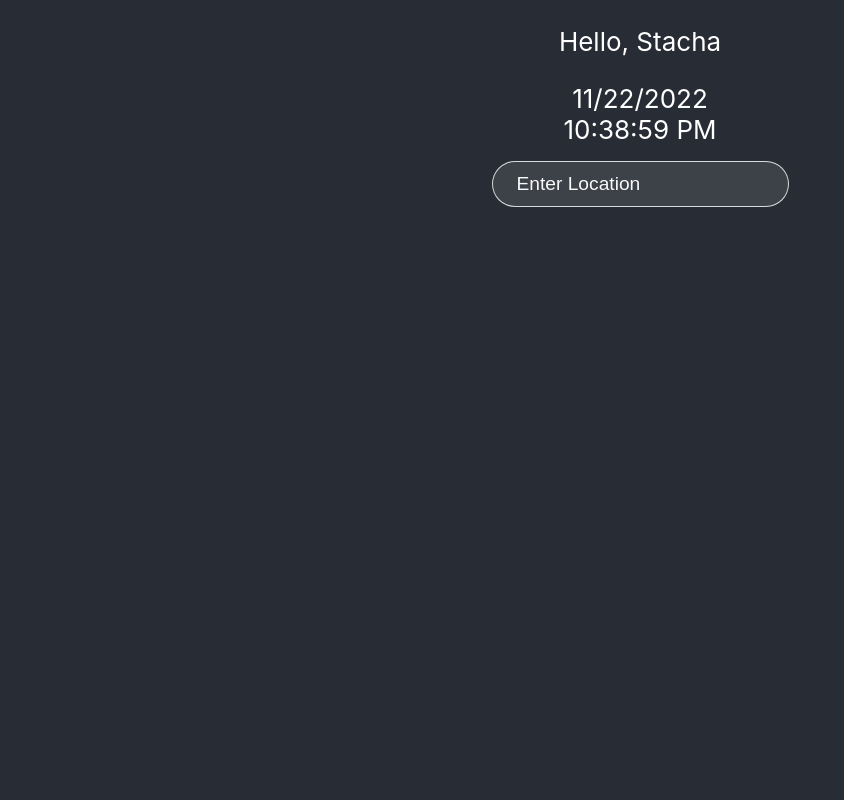
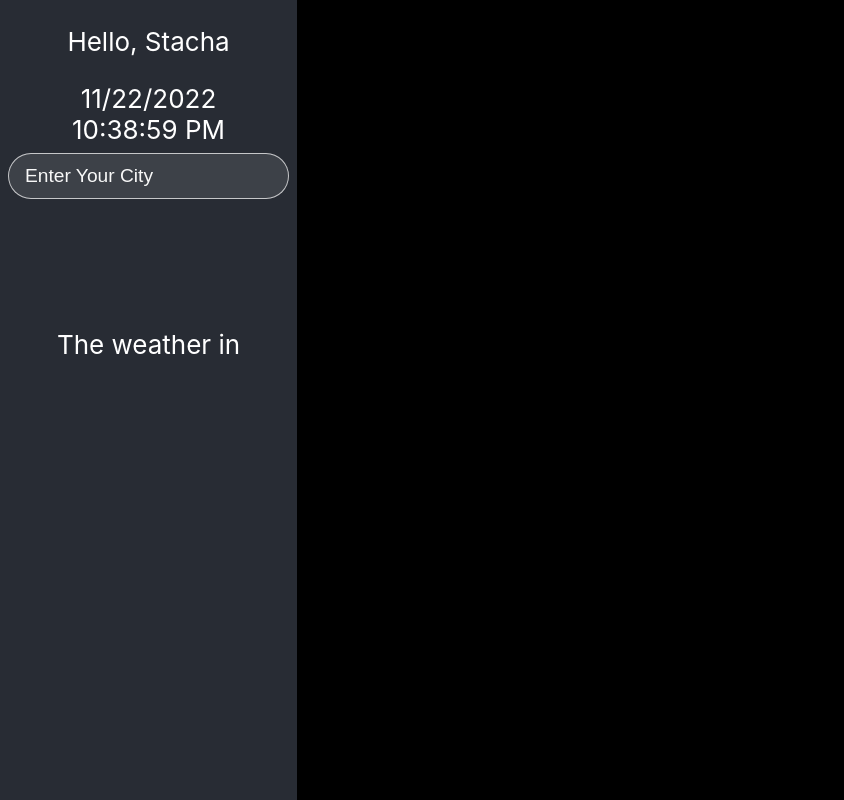
Before and after one commit to Stachacl/magic-mirror, a React (Create React App) app: page / in a window 1280 px wide. Shown: the top 800 px of the page, without its empty margins (0-844 px from the left). Built offline with nearby package versions, Linux system fonts and the light colour scheme; some icons are missing.

Commit message:
position on the mirror div added and styled

```diff
--- a/src/App.js
+++ b/src/App.js
@@ -5,6 +5,8 @@ import Weather from "./components/Weather";
 
 function App() {
   return (
+    <div className="position-on-mirror">
+
     <div className="App">
       <header className="App-header">
         <p>Hello, Stacha</p>
@@ -17,6 +19,7 @@ function App() {
         </div>
       </header>
     </div>
+    </div>
   );
 }
 
--- a/src/components/Weather.js
+++ b/src/components/Weather.js
@@ -1,64 +1,69 @@
-import React, { useState } from 'react'
-import axios from 'axios'
+import React, { useState } from "react";
+import axios from "axios";
 
 function Weather() {
-  const [data, setData] = useState({})
-  const [location, setLocation] = useState('')
+  const [data, setData] = useState({});
+  const [location, setLocation] = useState("");
 
-  const url = `https://api.openweathermap.org/data/2.5/weather?q=${location}&units=imperial&appid=895284fb2d2c50a520ea537456963d9c`
+  const url = `https://api.openweathermap.org/data/2.5/weather?q=${location}&units=imperial&appid=895284fb2d2c50a520ea537456963d9c`;
 
   const searchLocation = (event) => {
-    if (event.key === 'Enter') {
+    if (event.key === "Enter") {
       axios.get(url).then((response) => {
-        setData(response.data)
-        console.log(response.data)
-      })
-      setLocation('')
+        setData(response.data);
+        console.log(response.data);
+      });
+      setLocation("");
     }
-  }
+  };
 
   return (
     <div className="app">
       <div className="search">
         <input
           value={location}
-          onChange={event => setLocation(event.target.value)}
+          onChange={(event) => setLocation(event.target.value)}
           onKeyPress={searchLocation}
-          placeholder='Enter Location'
-          type="text" />
+          placeholder="Enter Your City"
+          type="text"
+        />
       </div>
       <div className="container">
         <div className="top">
           <div className="location">
-            <p>{data.name}</p>
+            <p> The weather in </p>
+            <h4>{data.name} </h4>
           </div>
           <div className="temp">
-            {data.main ? <h1> {(data.main.temp.toFixed()-32)/1.8} °C</h1> : null}
+            {data.main ? (
+              <h1> {Math.floor((data.main.temp.toFixed() - 32) / 1.8)} °C</h1>
+            ) : null}
           </div>
           <div className="description">
             {data.weather ? <p>{data.weather[0].main}</p> : null}
           </div>
         </div>
 
-        {data.name !== undefined &&
+        {/* {data.name !== undefined && (
           <div className="bottom">
             <div className="feels">
-              {data.main ? <p className='bold'>{data.main.feels_like.toFixed()}°F</p> : null}
+              {data.main ? (
+                <p className="bold">{data.main.feels_like.toFixed()}°F</p>
+              ) : null}
               <p>Feels Like</p>
             </div>
             <div className="humidity">
-              {data.main ? <p className='bold'>{data.main.humidity}%</p> : null}
+              {data.main ? <p className="bold">{data.main.humidity}%</p> : null}
               <p>Humidity</p>
             </div>
             <div className="wind">
-              {data.wind ? <p className='bold'>{data.wind.speed.toFixed()} MPH</p> : null}
+              {data.wind ? (
+                <p className="bold">{data.wind.speed.toFixed()} MPH</p>
+              ) : null}
               <p>Wind Speed</p>
             </div>
           </div>
-        }
-
-
-
+        )} */}
       </div>
     </div>
   );
--- a/src/index.css
+++ b/src/index.css
@@ -1,5 +1,5 @@
 body {
-  background-color: rgba(0, 0, 0, 0.4);
+  background-color: rgb(0, 0, 0);
   margin: 0;
   font-family: -apple-system, BlinkMacSystemFont, 'Segoe UI', 'Roboto', 'Oxygen',
     'Ubuntu', 'Cantarell', 'Fira Sans', 'Droid Sans', 'Helvetica Neue',
@@ -16,6 +16,7 @@ code {
 .position-on-mirror {
   display: flex;
   justify-content: flex-start;
+  background-color: rgb(0, 0, 0);
 }
 
 .app {
@@ -38,16 +39,16 @@ code {
 
 .app .search {
   text-align: center;
-  padding: 1rem;
+  padding: 0.5rem;
 }
 
 .app input {
-  padding: .7rem 1.5rem;
+  padding: .7rem 1rem;
   font-size: 1.2rem;
   border-radius: 25px;
-  border: 1px solid rgba(255,255,255, 0.8);
+  border: 1px solid rgba(255, 255, 255, 0.705);
   background: rgba(255,255,255, 0.1);
-  color: #f8f8f8;
+  color: #f8f8f8ca;
 }
 
 ::placeholder {
```
